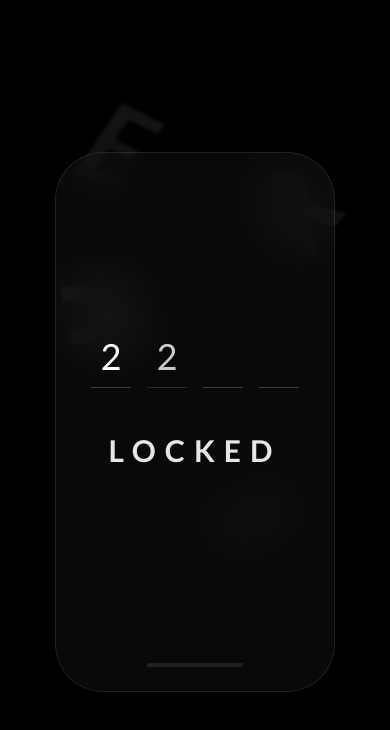
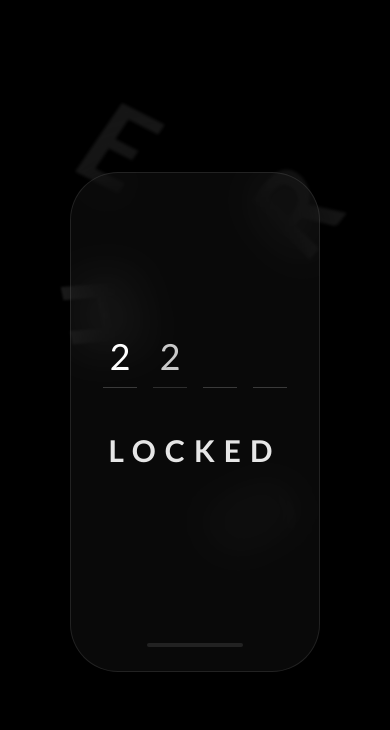
Before and after one commit to omer-kuluc/detective-intro, a React (Vite) app: page / in a window 390 px wide. Shown: the top 730 px of the page. Built offline with nearby package versions, Linux system fonts and the light colour scheme.

Commit message:
telefon mobil boyutu güncellendi

```diff
--- a/src/assets/styles/Password.css
+++ b/src/assets/styles/Password.css
@@ -30,8 +30,8 @@
 .phone-body {
   position: relative;
   z-index: 10;
-  width: 280px;
-  height: 540px;
+  width: 250px;
+  height: 500px;
   background-color: rgba(23, 23, 23, 0.4);
   backdrop-filter: blur(24px);
   -webkit-backdrop-filter: blur(24px);
```
